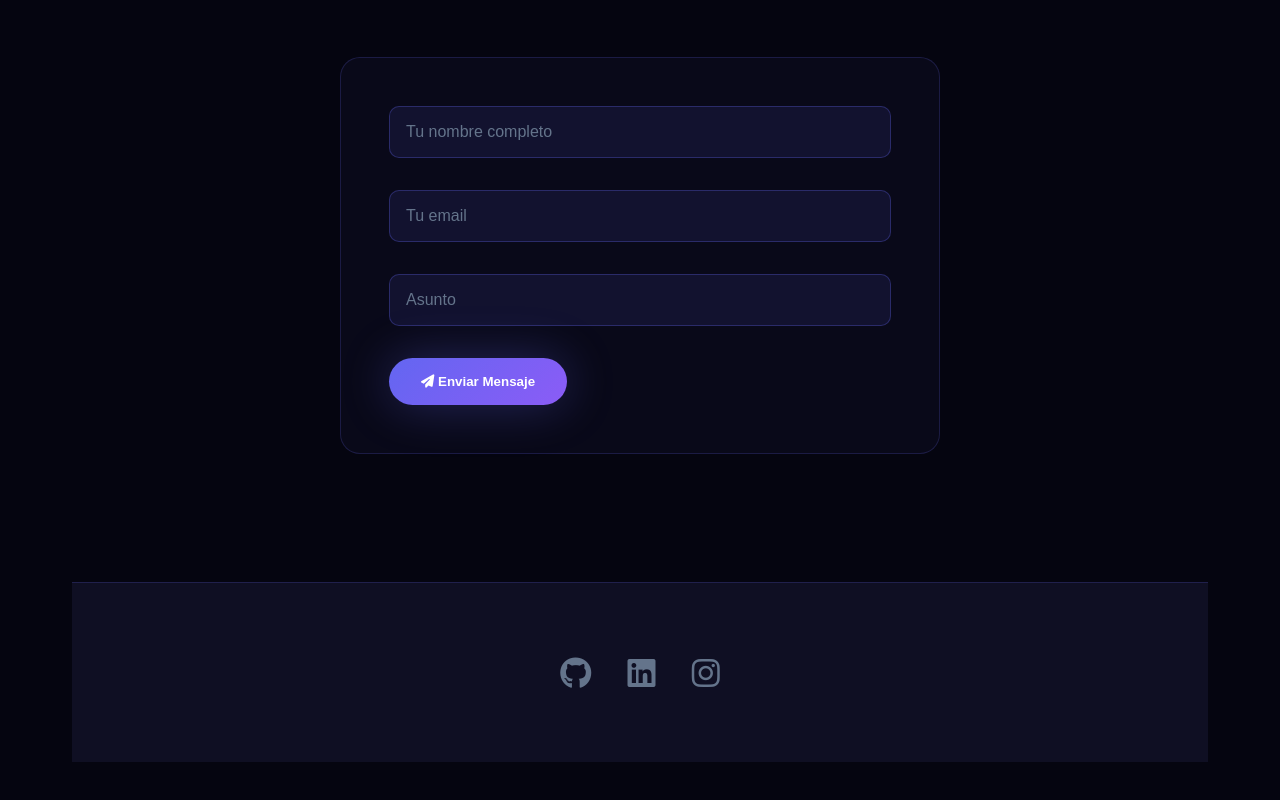
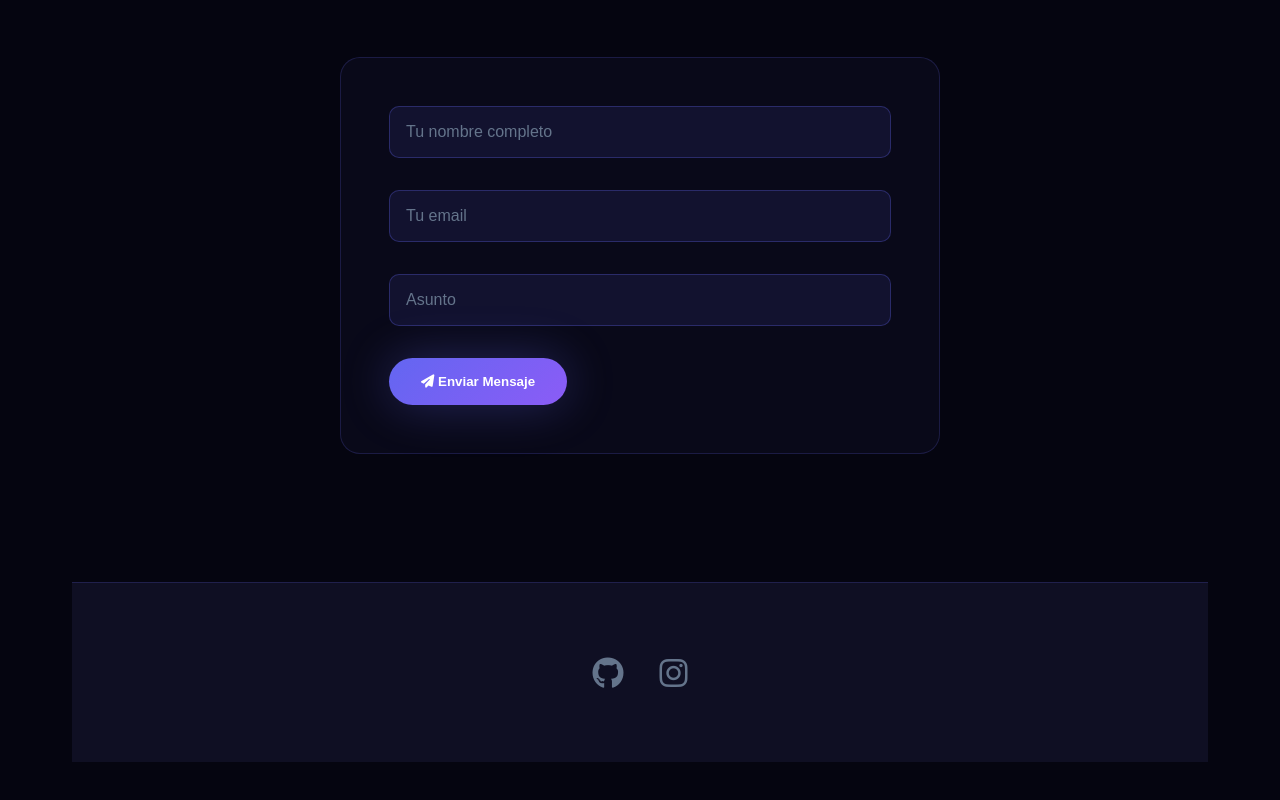
Before and after one commit to SebaTerrazo/Mi-portafolio, a plain HTML site: page index.html in a window 1280 px wide. Shown: the part 2599-3399 px from the top of the page. Drawn offline with Linux system fonts and the light colour scheme.

Commit message:
Add files via upload

```diff
--- a/index.html
+++ b/index.html
@@ -587,12 +587,15 @@
 
   <!-- About Section -->
   <section id="about" class="fade-in">
+
+
     <h2>Sobre mí</h2>
     <div class="about-grid">
       <div class="about-image slide-in-left">
         💻
       </div>
       <div class="about-text slide-in-right">
+
         <p>Soy un estudiante de informática apasionado por la programación y el desarrollo de soluciones innovadoras. Me especializo en crear experiencias web modernas y aplicaciones que marcan la diferencia. Estos son algunos de mis proyectos.</p>
       </div>
     </div>
@@ -711,9 +714,9 @@
   <!--Footer-->
   <footer>
     <div class="social-links">
-      <a href="#" title="GitHub"><i class="fab fa-github"></i></a>
-      <a href="#" title="LinkedIn"><i class="fab fa-linkedin"></i></a>
-      <!-- <a href="#" title="Twitter"><i class="fab fa-twitter"></i></a>-->
+      <a href="https://github.com/SebaTerrazo" title="GitHub"><i class="fab fa-github"></i></a>
+      <!--<a href="#" title="LinkedIn"><i class="fab fa-linkedin"></i></a>
+      <a href="#" title="Twitter"><i class="fab fa-twitter"></i></a>-->
       <a href="#" title="Instagram"><i class="fab fa-instagram"></i></a>
     </div>
 
```
